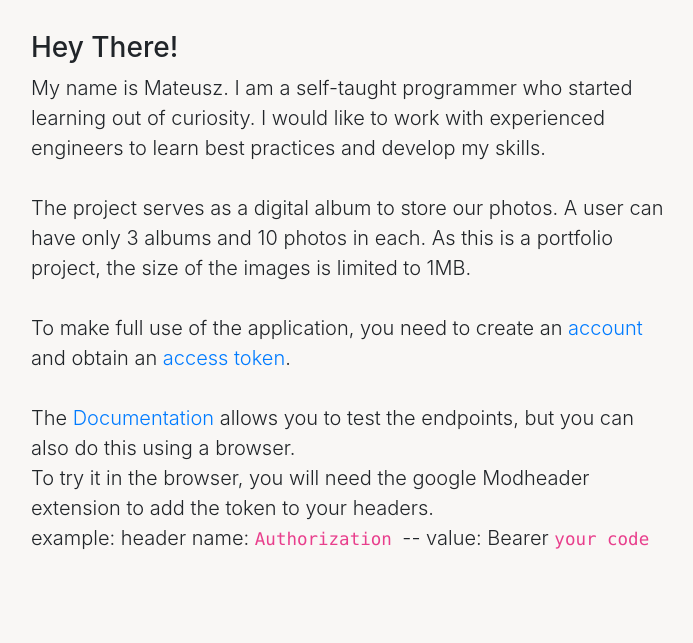
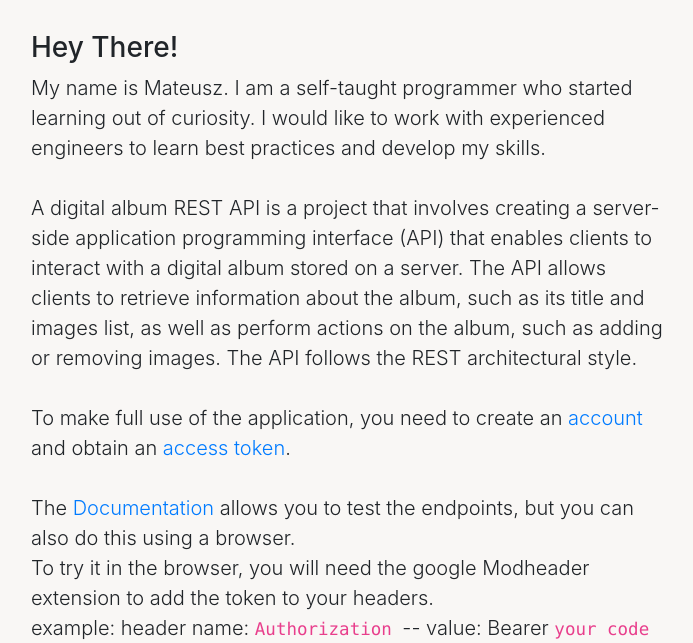
Before and after one commit to kmatek/django-rest-api, a Django app: page / in a window 1280 px wide. Shown: the part 201-844 px from the top of the page, without its empty margins (289-982 px from the left). Before the commit the page ends 751 px from the top, so only its background shows below. Run offline with Django 4.2, Linux system fonts and the light colour scheme; parts of the project's set-up code (start-up, migrations or seed data) failed here and were passed over.

Commit message:
updated readme and main page

```diff
--- a/app/templates/index.html
+++ b/app/templates/index.html
@@ -43,8 +43,7 @@
             <article class="w-50 lead">
                 <h3>Hey There!</h3>
                 My name is Mateusz. I am a self-taught programmer who started learning out of curiosity. I would like to work with experienced engineers to learn best practices and develop my skills.<br><br>
-                The project serves as a digital album to store our photos. A user can have only 3 albums and 10 photos in each.
-                As this is a portfolio project, the size of the images is limited to 1MB.<br><br>
+                A digital album REST API is a project that involves creating a server-side application programming interface (API) that enables clients to interact with a digital album stored on a server. The API allows clients to retrieve information about the album, such as its title and images list, as well as perform actions on the album, such as adding or removing images. The API follows the REST architectural style.<br><br>
                 To make full use of the application, you need to create an <a href="{% url 'user:create-user' %}">account</a> and obtain an<a href="{% url 'token_obtain_pair' %}"> access token</a>.<br><br>
                 The <a href="{% url 'documentation' %}">Documentation</a> allows you to test the endpoints, but you can also do this using a browser.<br>
                 To try it in the browser, you will need the google Modheader extension to add the token to your headers.<br>
```
Also changed, not shown: README.md.
